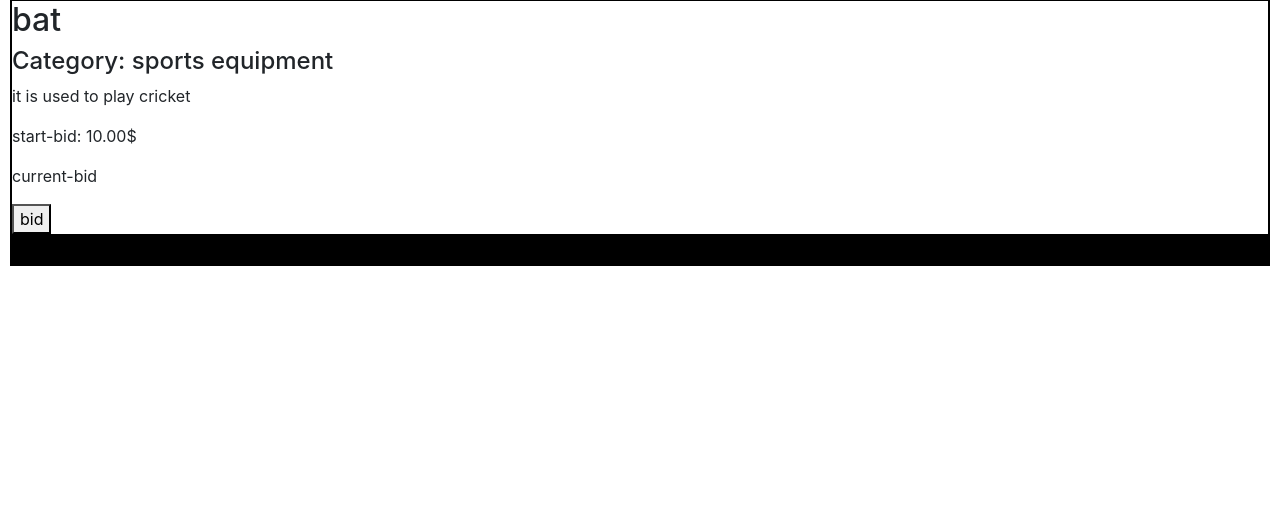
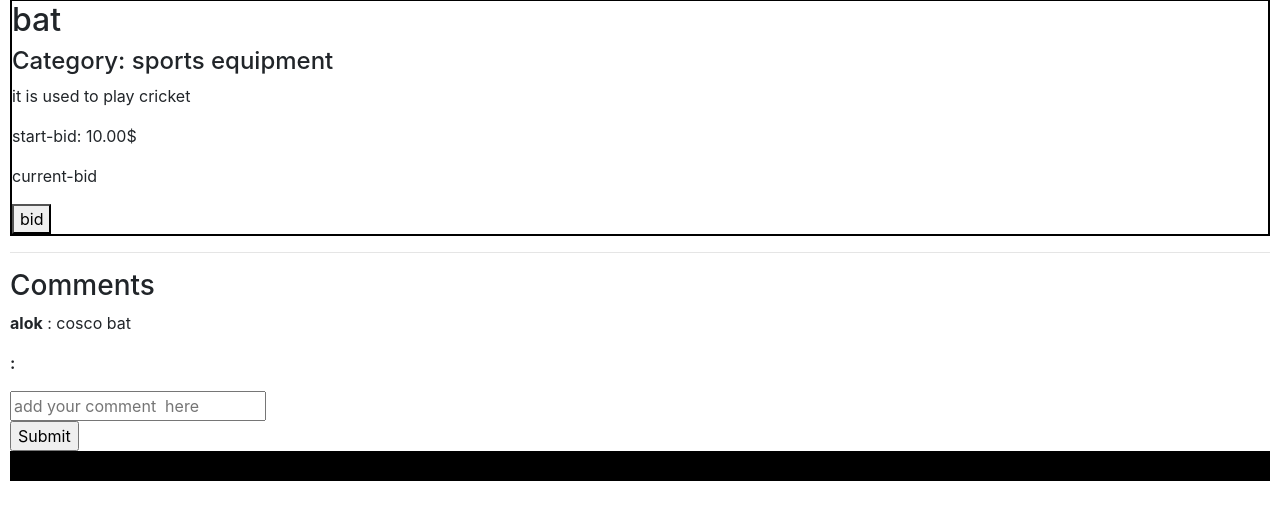
Before and after one commit to joshiPi/cs50-ebay, a Django app: page /listing/3 in a window 1280 px wide. Shown: the part 100-620 px from the top of the page. Run offline with Django 3.2, Linux system fonts and the light colour scheme; data comes from the database, SQL or seed files in the repository; both versions use the stored data as it was after the commit; some libraries are stand-ins or nearby versions.

Commit message:
created a comment model user can now comment on listings

```diff
--- a/commerce/auctions/admin.py
+++ b/commerce/auctions/admin.py
@@ -2,5 +2,8 @@
 
 # Register your models here.
 from .models import Listings
+from .models import Comments
 
 admin.site.register(Listings)
+
+admin.site.register(Comments)
--- a/commerce/auctions/models.py
+++ b/commerce/auctions/models.py
@@ -20,3 +20,14 @@
 
     def __str__(self):
         return f'{self.title} by {self.owner} bidding starts at {self.starting_bid}$ : {self.description}'
+
+
+class Comments(models.Model):
+    commented_by = models.ForeignKey(
+        User, on_delete=models.CASCADE, related_name="commented")
+    commented_on = models.ForeignKey(
+        Listings, on_delete=models.CASCADE, related_name="comments")
+    comment = models.CharField(max_length=1000)
+
+    def __str__(self):
+        return f"{self.commented_by} commented on {self.commented_on.title}: {self.comment}"
--- a/commerce/auctions/templates/auctions/listing.html
+++ b/commerce/auctions/templates/auctions/listing.html
@@ -5,11 +5,31 @@
 	<section style='border:2px solid black'>
 		<h2>{{listing.title}}</h2>
 		<h4>Category: {{ listing.category }}</h4>
-        	<p>{{listing.description}}</p>
-        	<p>start-bid: {{listing.starting_bid}}$</p>
-        	<p>current-bid</p>
-        	<button>bid</button>
-    	</section>
+		<p>{{listing.description}}</p>
+		<p>start-bid: {{listing.starting_bid}}$</p>
+		<p>current-bid</p>
+		<button>bid</button>
+	</section>
 
 </div>
+<hr>
+<h3>
+	Comments
+</h3>
+{% for comment in comments %}
+<div>
+	<section>
+		<p><strong>{{ comment.commented_by }}</strong> : {{ comment.comment}}</p>
+	</section>
+</div>
+{% empty %}
+<p>No one commented on this yet</p>
+{% endfor %}
+<p><strong>{{ user.username }} :</strong></p>
+<form action="{% url 'listing' listing.id %}" method="Post">
+	{% csrf_token %}
+	<input type="text" name='comment' placeholder="add your comment  here">
+	<br>
+	<input type="submit" value='Submit'>
+</form>
 {% endblock %}
--- a/commerce/auctions/views.py
+++ b/commerce/auctions/views.py
@@ -5,7 +5,7 @@
 from django.shortcuts import render
 from django.urls import reverse
 from .forms import CreateListingForm
-from .models import User, Listings
+from .models import User, Listings, Comments
 
 
 def index(request):
@@ -15,9 +15,18 @@
 
 
 def listing(request, pk):
+    if request.method == "POST":
+        comm = request.POST.get('comment')
+        Listing = Listings.objects.get(id=pk)
+        user = User.objects.get(id=request.user.id)
+        new_comment = Comments(
+            commented_by=user, commented_on=Listing, comment=comm)
+        new_comment.save()
+        return HttpResponseRedirect(reverse('listing', args=(pk,)))
     lg = Listings.objects.filter(id=pk)
     listing = lg[0]
-    return render(request, 'auctions/listing.html', {'listing': listing})
+    comments = Comments.objects.filter(commented_on=pk)
+    return render(request, 'auctions/listing.html', {'listing': listing, 'comments': comments})
 
 
 def watchlist(request, pk):
```
Also changed, not shown: commerce/db.sqlite3.
